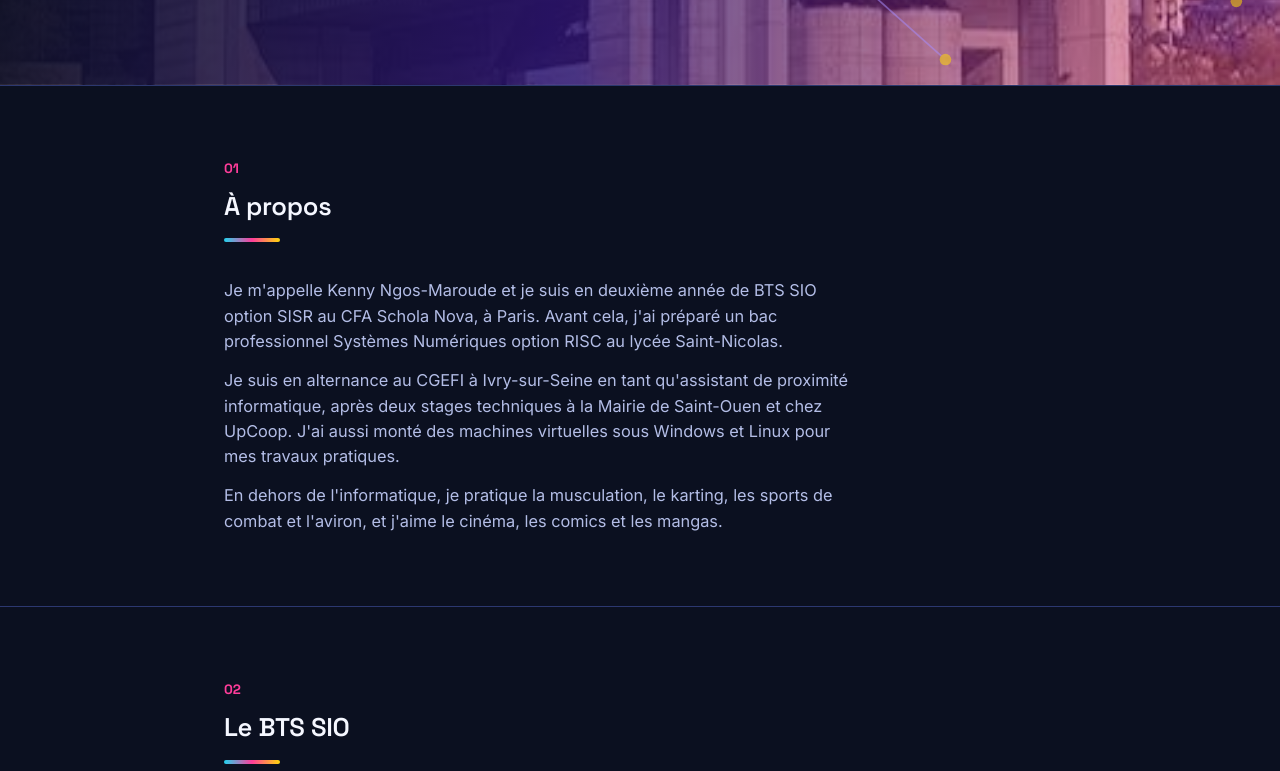
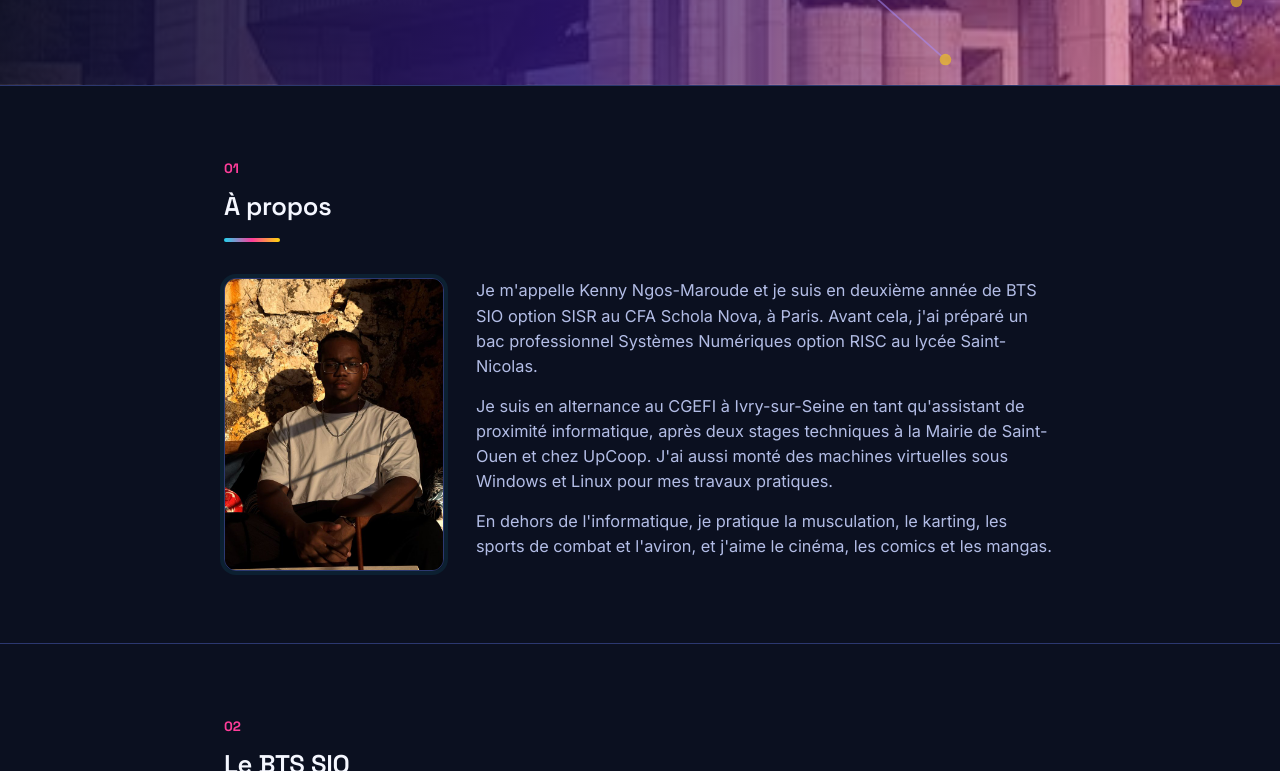
Before and after one commit to Max-thecreator/portfolio-version-final, a plain HTML site: page index.html in a window 1280 px wide. Shown: the part 500-1271 px from the top of the page. Drawn offline with Linux system fonts and the light colour scheme.

Commit message:
Ajoute la photo de profil dans la section À propos
Co-Authored-By: Claude Opus 5.5 <noreply@anthropic.com>
Claude-Session: https://claude.ai/code/session_01LZrT58SiqQtKYqK9Pj3xgE

```diff
--- a/index.html
+++ b/index.html
@@ -27,6 +27,10 @@
 <style>
   .hero{background-image:linear-gradient(100deg, rgba(11,16,32,0.96) 0%, rgba(48,22,120,0.80) 46%, rgba(255,61,154,0.38) 100%), url('hero-bercy.jpg');}
   @media (max-width:640px){ .hero{background-image:linear-gradient(180deg, rgba(11,16,32,0.90) 0%, rgba(48,22,120,0.78) 100%), url('hero-bercy.jpg');} }
+  .about-grid{display:grid; grid-template-columns:220px 1fr; gap:32px; align-items:start;}
+  .about-photo{margin:0; border-radius:12px; overflow:hidden; border:1px solid var(--line); box-shadow:0 0 0 4px rgba(34,211,238,0.08);}
+  .about-photo img{display:block; width:100%; height:auto; aspect-ratio:3/4; object-fit:cover;}
+  @media (max-width:640px){ .about-grid{grid-template-columns:1fr; gap:22px;} .about-photo{max-width:240px;} }
 </style>
 </head>
 <body>
@@ -87,9 +91,14 @@
 <section id="about">
   <div class="wrap">
     <div class="section-head"><span class="num">01</span><h2>À propos</h2></div>
+    <div class="about-grid">
+    <figure class="about-photo"><img src="kenny.jpg" alt="Portrait de Kenny Ngos-Maroude" width="720" height="960" loading="lazy"></figure>
+    <div class="about-text">
     <p class="lead">Je m'appelle Kenny Ngos-Maroude et je suis en deuxième année de BTS SIO option SISR au CFA Schola Nova, à Paris. Avant cela, j'ai préparé un bac professionnel Systèmes Numériques option RISC au lycée Saint-Nicolas.</p>
     <p class="lead">Je suis en alternance au CGEFI à Ivry-sur-Seine en tant qu'assistant de proximité informatique, après deux stages techniques à la Mairie de Saint-Ouen et chez UpCoop. J'ai aussi monté des machines virtuelles sous Windows et Linux pour mes travaux pratiques.</p>
     <p class="lead">En dehors de l'informatique, je pratique la musculation, le karting, les sports de combat et l'aviron, et j'aime le cinéma, les comics et les mangas.</p>
+    </div>
+    </div>
   </div>
 </section>
 
```
Also changed, not shown: kenny.jpg (added).
